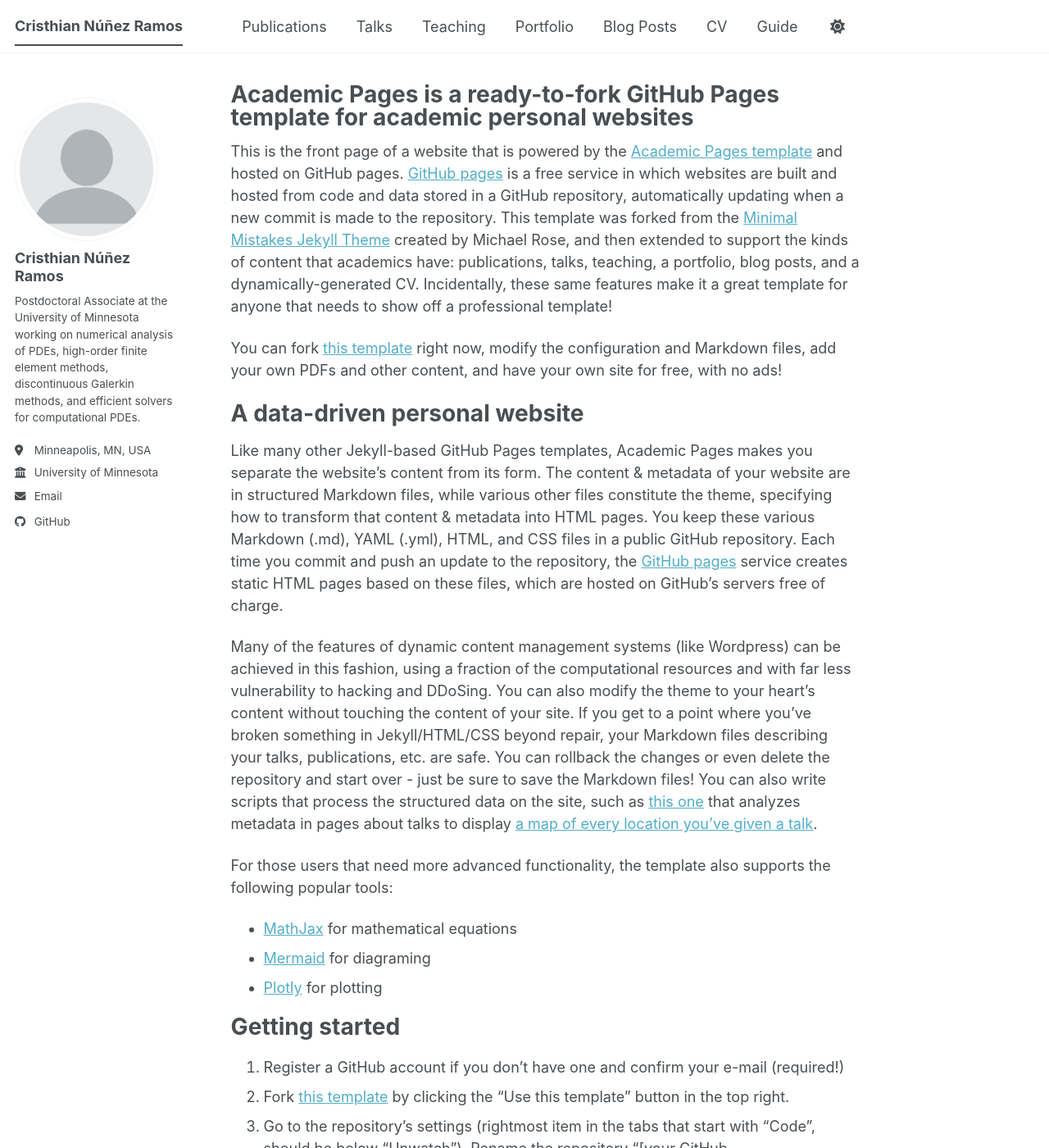
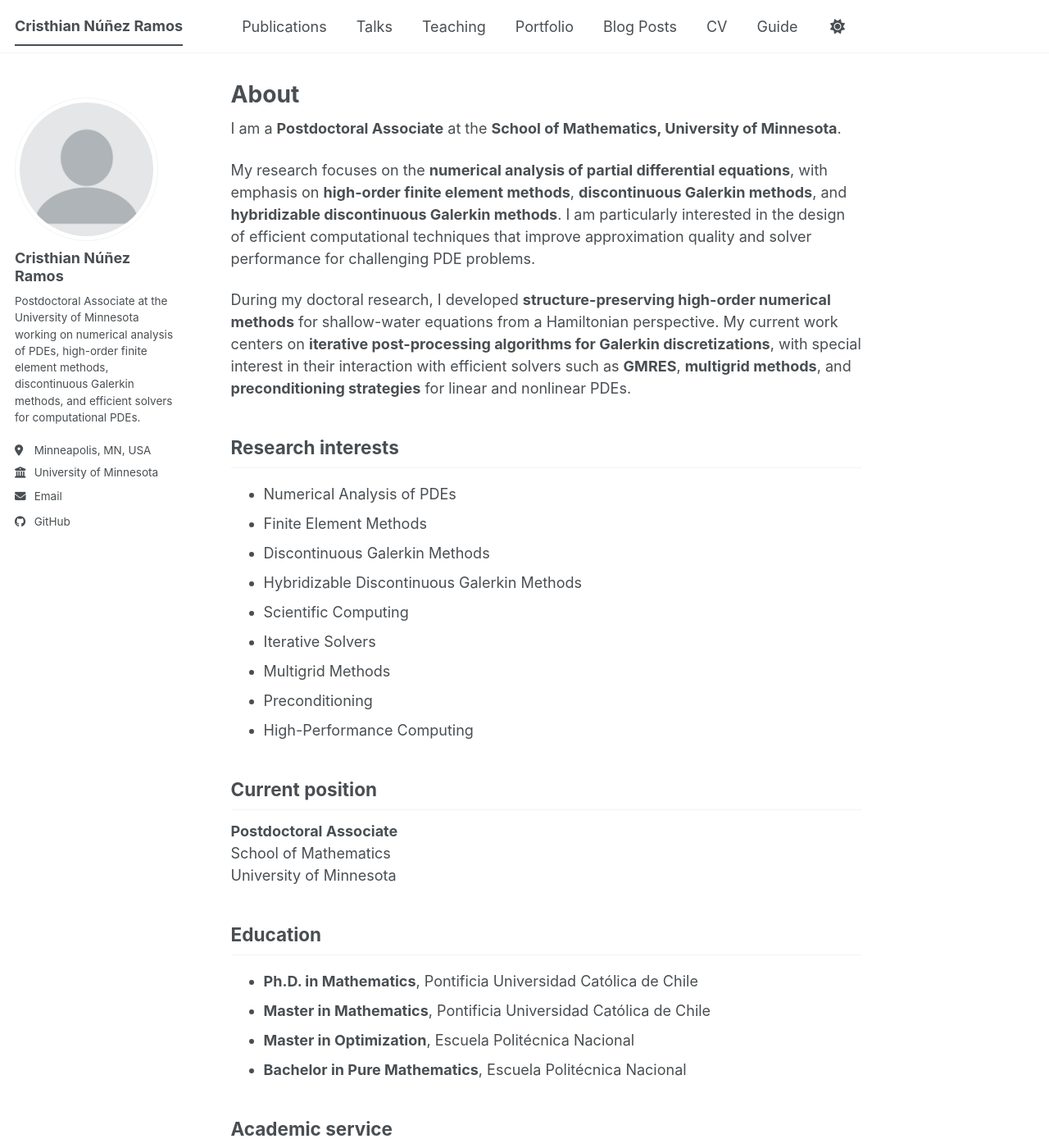
Before and after one commit to cnunezra-NAPDEs/webpage, a Jekyll site: the page built from _pages/about.md, in a window 1280 px wide and 1400 px high. Shown: the whole window at 82% size. Built offline with Jekyll 4.4.1, drawn with Linux system fonts in a browser that asks for light colours; a script bundle is joined from its source files by our own code; library files that are not in the unit come from our copies; some of the changed text lies outside the part shown.

Commit message:
Update about.md

```diff
--- a/_pages/about.md
+++ b/_pages/about.md
@@ -1,56 +1,47 @@
 ---
 permalink: /
-title: "Academic Pages is a ready-to-fork GitHub Pages template for academic personal websites"
+title: "About"
 author_profile: true
 redirect_from:
   - /about/
   - /about.html
 ---
 
-This is the front page of a website that is powered by the [Academic Pages template](https://github.com/academicpages/academicpages.github.io) and hosted on GitHub pages. [GitHub pages](https://pages.github.com) is a free service in which websites are built and hosted from code and data stored in a GitHub repository, automatically updating when a new commit is made to the repository. This template was forked from the [Minimal Mistakes Jekyll Theme](https://mmistakes.github.io/minimal-mistakes/) created by Michael Rose, and then extended to support the kinds of content that academics have: publications, talks, teaching, a portfolio, blog posts, and a dynamically-generated CV. Incidentally, these same features make it a great template for anyone that needs to show off a professional template!
+I am a **Postdoctoral Associate** at the **School of Mathematics, University of Minnesota**.
 
- You can fork [this template](https://github.com/academicpages/academicpages.github.io) right now, modify the configuration and Markdown files, add your own PDFs and other content, and have your own site for free, with no ads!
+My research focuses on the **numerical analysis of partial differential equations**, with emphasis on **high-order finite element methods**, **discontinuous Galerkin methods**, and **hybridizable discontinuous Galerkin methods**. I am particularly interested in the design of efficient computational techniques that improve approximation quality and solver performance for challenging PDE problems.
 
-A data-driven personal website
-======
-Like many other Jekyll-based GitHub Pages templates, Academic Pages makes you separate the website's content from its form. The content & metadata of your website are in structured Markdown files, while various other files constitute the theme, specifying how to transform that content & metadata into HTML pages. You keep these various Markdown (.md), YAML (.yml), HTML, and CSS files in a public GitHub repository. Each time you commit and push an update to the repository, the [GitHub pages](https://pages.github.com/) service creates static HTML pages based on these files, which are hosted on GitHub's servers free of charge.
+During my doctoral research, I developed **structure-preserving high-order numerical methods** for shallow-water equations from a Hamiltonian perspective. My current work centers on **iterative post-processing algorithms for Galerkin discretizations**, with special interest in their interaction with efficient solvers such as **GMRES**, **multigrid methods**, and **preconditioning strategies** for linear and nonlinear PDEs.
 
-Many of the features of dynamic content management systems (like Wordpress) can be achieved in this fashion, using a fraction of the computational resources and with far less vulnerability to hacking and DDoSing. You can also modify the theme to your heart's content without touching the content of your site. If you get to a point where you've broken something in Jekyll/HTML/CSS beyond repair, your Markdown files describing your talks, publications, etc. are safe. You can rollback the changes or even delete the repository and start over - just be sure to save the Markdown files! You can also write scripts that process the structured data on the site, such as [this one](https://github.com/academicpages/academicpages.github.io/blob/master/talkmap.ipynb) that analyzes metadata in pages about talks to display [a map of every location you've given a talk](https://academicpages.github.io/talkmap.html).
+## Research interests
 
-For those users that need more advanced functionality, the template also supports the following popular tools:
-- [MathJax](https://www.mathjax.org/) for mathematical equations
-- [Mermaid](https://mermaid.js.org/) for diagraming
-- [Plotly](https://plotly.com/javascript/) for plotting
+- Numerical Analysis of PDEs
+- Finite Element Methods
+- Discontinuous Galerkin Methods
+- Hybridizable Discontinuous Galerkin Methods
+- Scientific Computing
+- Iterative Solvers
+- Multigrid Methods
+- Preconditioning
+- High-Performance Computing
 
-Getting started
-======
-1. Register a GitHub account if you don't have one and confirm your e-mail (required!)
-1. Fork [this template](https://github.com/academicpages/academicpages.github.io) by clicking the "Use this template" button in the top right.
-1. Go to the repository's settings (rightmost item in the tabs that start with "Code", should be below "Unwatch"). Rename the repository "[your GitHub username].github.io", which will also be your website's URL.
-1. Set site-wide configuration and create content & metadata (see below -- also see [this set of diffs](https://archive.is/3TPas) showing what files were changed to set up [an example site](https://getorg-testacct.github.io) for a user with the username "getorg-testacct")
-1. Upload any files (like PDFs, .zip files, etc.) to the files/ directory. They will appear at https://[your GitHub username].github.io/files/example.pdf.
-1. Check status by going to the repository settings, in the "GitHub pages" section
+## Current position
 
-Site-wide configuration
-------
-The main configuration file for the site is in the base directory in [_config.yml](https://github.com/academicpages/academicpages.github.io/blob/master/_config.yml), which defines the content in the sidebars and other site-wide features. You will need to replace the default variables with ones about yourself and your site's github repository. The configuration file for the top menu is in [_data/navigation.yml](https://github.com/academicpages/academicpages.github.io/blob/master/_data/navigation.yml). For example, if you don't have a portfolio or blog posts, you can remove those items from that navigation.yml file to remove them from the header.
+**Postdoctoral Associate**
+School of Mathematics
+University of Minnesota
 
-Create content & metadata
-------
-For site content, there is one Markdown file for each type of content, which are stored in directories like _publications, _talks, _posts, _teaching, or _pages. For example, each talk is a Markdown file in the [_talks directory](https://github.com/academicpages/academicpages.github.io/tree/master/_talks). At the top of each Markdown file is structured data in YAML about the talk, which the theme will parse to do lots of cool stuff. The same structured data about a talk is used to generate the list of talks on the [Talks page](https://academicpages.github.io/talks), each [individual page](https://academicpages.github.io/talks/2012-03-01-talk-1) for specific talks, the talks section for the [CV page](https://academicpages.github.io/cv), and the [map of places you've given a talk](https://academicpages.github.io/talkmap.html) (if you run this [python file](https://github.com/academicpages/academicpages.github.io/blob/master/talkmap.py) or [Jupyter notebook](https://github.com/academicpages/academicpages.github.io/blob/master/talkmap.ipynb), which creates the HTML for the map based on the contents of the _talks directory).
+## Education
 
-**Markdown generator**
+- **Ph.D. in Mathematics**, Pontificia Universidad Católica de Chile
+- **Master in Mathematics**, Pontificia Universidad Católica de Chile
+- **Master in Optimization**, Escuela Politécnica Nacional
+- **Bachelor in Pure Mathematics**, Escuela Politécnica Nacional
 
-The repository includes [a set of Jupyter notebooks](https://github.com/academicpages/academicpages.github.io/tree/master/markdown_generator
-) that converts a CSV containing structured data about talks or presentations into individual Markdown files that will be properly formatted for the Academic Pages template. The sample CSVs in that directory are the ones I used to create my own personal website at stuartgeiger.com. My usual workflow is that I keep a spreadsheet of my publications and talks, then run the code in these notebooks to generate the Markdown files, then commit and push them to the GitHub repository.
+## Academic service
 
-How to edit your site's GitHub repository
-------
-Many people use a git client to create files on their local computer and then push them to GitHub's servers. If you are not familiar with git, you can directly edit these configuration and Markdown files directly in the github.com interface. Navigate to a file (like [this one](https://github.com/academicpages/academicpages.github.io/blob/master/_talks/2012-03-01-talk-1.md) and click the pencil icon in the top right of the content preview (to the right of the "Raw | Blame | History" buttons). You can delete a file by clicking the trashcan icon to the right of the pencil icon. You can also create new files or upload files by navigating to a directory and clicking the "Create new file" or "Upload files" buttons.
+In 2025, I co-organized the **Workshop on Applied Mathematics 2025** at the Pontificia Universidad Católica de Chile, contributing to speaker coordination, program planning, and workshop logistics.
 
-Example: editing a Markdown file for a talk
-![Editing a Markdown file for a talk](/images/editing-talk.png)
+## Contact
 
-For more info
-------
-More info about configuring Academic Pages can be found in [the guide](https://academicpages.github.io/markdown/), the [growing wiki](https://github.com/academicpages/academicpages.github.io/wiki), and you can always [ask a question on GitHub](https://github.com/academicpages/academicpages.github.io/discussions). The [guides for the Minimal Mistakes theme](https://mmistakes.github.io/minimal-mistakes/docs/configuration/) (which this theme was forked from) might also be helpful.
+Email: [cnunezra@umn.edu](mailto:cnunezra@umn.edu)
```
